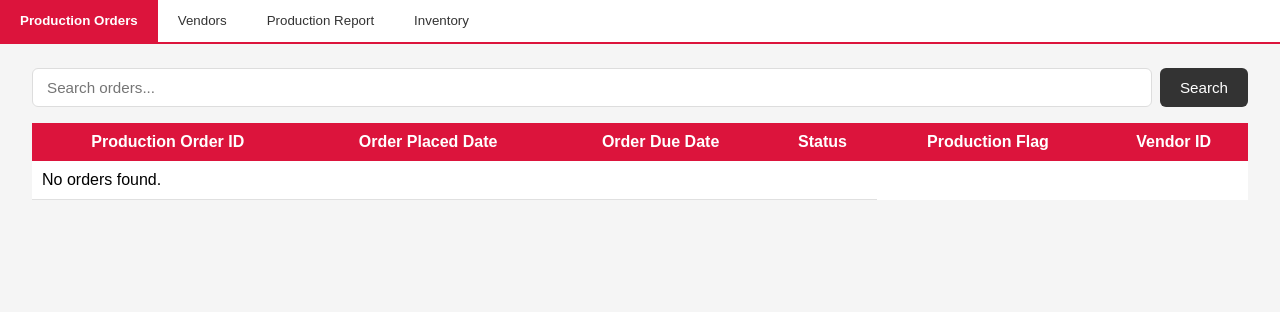
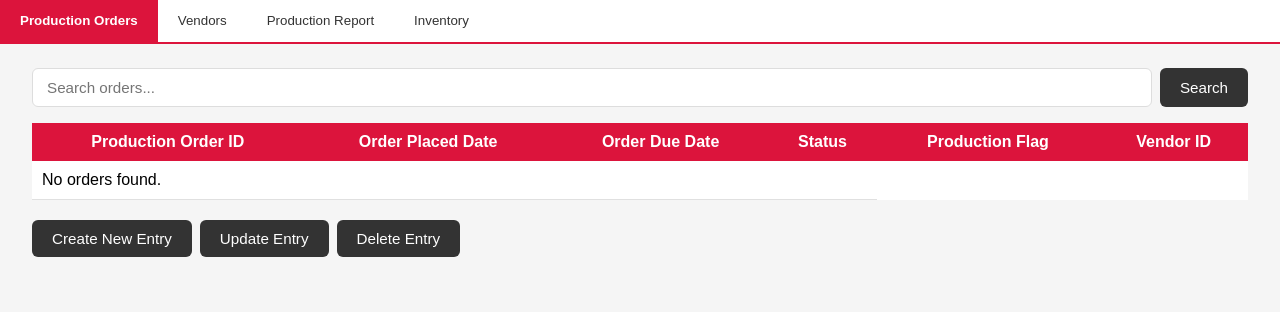
Before and after one commit to Dmoney567/Database_Project, a FastAPI app: page /dashboard in a window 1280 px wide. Shown: the part 129-441 px from the top of the page. Run offline with FastAPI, Linux system fonts and the light colour scheme.

Commit message:
added CRUD buttons

```diff
--- a/static/css/dashboard.css
+++ b/static/css/dashboard.css
@@ -107,7 +107,7 @@ tr:hover {
     border-color: #555;
 }
 
-.searchButton {
+.btn {
     padding: 10px 20px;
     background-color: #333;
     color: white;
@@ -118,6 +118,19 @@ tr:hover {
     white-space: nowrap;
 }
 
-.searchButton:hover {
+.btn:hover {
     background-color: #555;
 }
+
+
+
+.modifyButtons {
+  display: flex;
+  gap: 8px;
+  margin-top: 1.25rem;
+}
+
+.header{
+  display:flex;
+  flex-direction: row;
+}
--- a/templates/components/inventory_table.html
+++ b/templates/components/inventory_table.html
@@ -1,6 +1,6 @@
 <div class="search-bar">
     <input class="searchInput" type="text" placeholder="Search orders...">
-    <button class="searchButton">Search</button>
+    <button class="btn">Search</button>
 </div>
 <table class="table">
     <thead>
@@ -31,3 +31,11 @@
         {% endfor %}
     </tbody>
 </table>
+
+
+
+<div class="modifyButtons">
+    <button class="btn">Create New Entry</button>
+    <button class="btn">Update Entry</button>
+    <button class="btn">Delete Entry</button>
+</div>
--- a/templates/components/production_order_table.html
+++ b/templates/components/production_order_table.html
@@ -1,6 +1,6 @@
 <div class="search-bar">
     <input class="searchInput" type="text" placeholder="Search orders...">
-    <button class="searchButton">Search</button>
+    <button class="btn">Search</button>
 </div>
 <table class="table">
     <thead>
@@ -31,3 +31,11 @@
         {% endfor %}
     </tbody>
 </table>
+
+
+
+<div class="modifyButtons">
+    <button class="btn">Create New Entry</button>
+    <button class="btn">Update Entry</button>
+    <button class="btn">Delete Entry</button>
+</div>
--- a/templates/components/production_report_table.html
+++ b/templates/components/production_report_table.html
@@ -1,6 +1,6 @@
 <div class="search-bar">
     <input class="searchInput" type="text" placeholder="Search orders...">
-    <button class="searchButton">Search</button>
+    <button class="btn">Search</button>
 </div>
 <table class="table">
     <thead>
@@ -31,3 +31,11 @@
         {% endfor %}
     </tbody>
 </table>
+
+
+
+<div class="modifyButtons">
+    <button class="btn">Create New Entry</button>
+    <button class="btn">Update Entry</button>
+    <button class="btn">Delete Entry</button>
+</div>
--- a/templates/components/vendor_table.html
+++ b/templates/components/vendor_table.html
@@ -1,6 +1,6 @@
 <div class="search-bar">
     <input class="searchInput" type="text" placeholder="Search orders...">
-    <button class="searchButton">Search</button>
+    <button class="btn">Search</button>
 </div>
 <table class="table">
     <thead>
@@ -31,3 +31,11 @@
         {% endfor %}
     </tbody>
 </table>
+
+
+
+<div class="modifyButtons">
+    <button class="btn">Create New Entry</button>
+    <button class="btn">Update Entry</button>
+    <button class="btn">Delete Entry</button>
+</div>
--- a/templates/dashboard.html
+++ b/templates/dashboard.html
@@ -10,10 +10,13 @@
 <body>
 
 <header>
-    <h1>Supply Chain Database</h1>
-    <nav>
-        <a href="/" class = logoutLink>Log Out</a>
-    </nav>
+    <div className = "header">
+        <h1>Supply Chain Database</h1>
+        <nav>
+            <a href="/" class = logoutLink>Log Out</a>
+        </nav>
+    </div>
+
 </header>
 
 <main>
```
